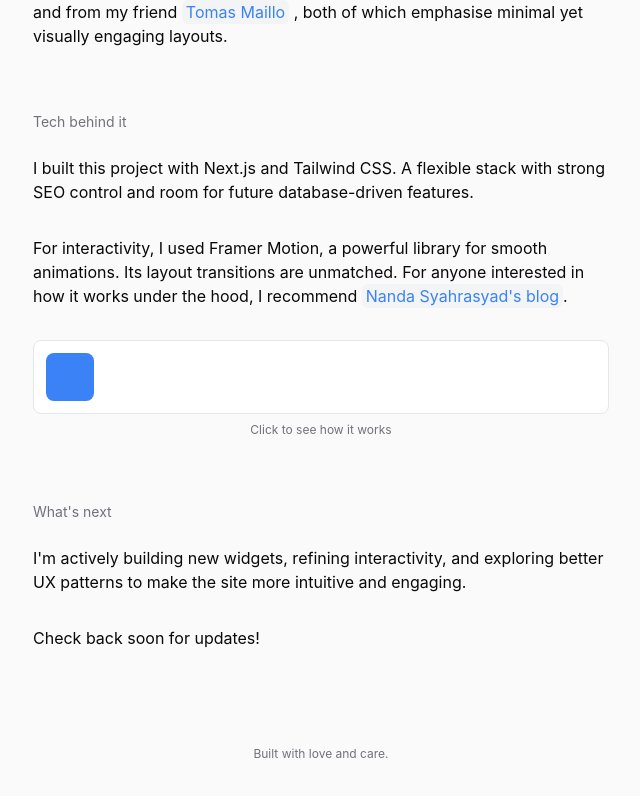
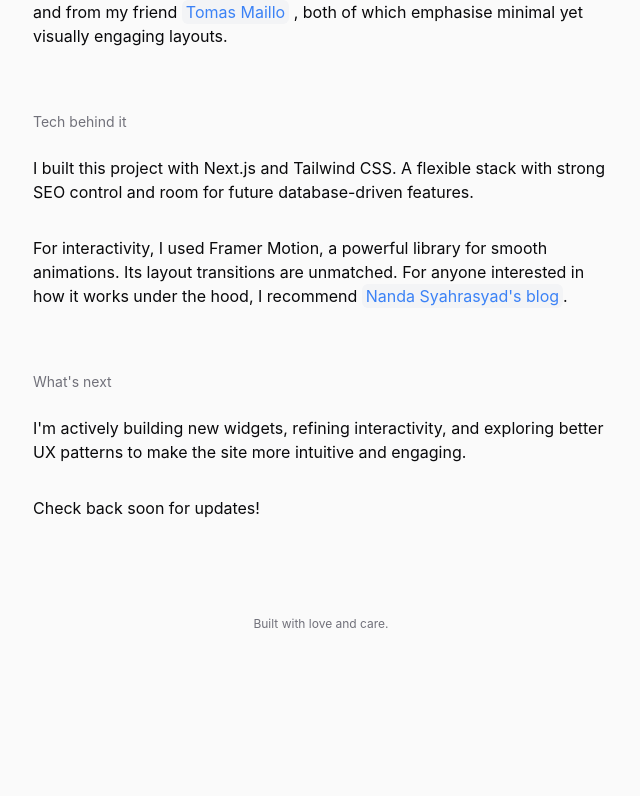
Before and after one commit to HJyup/hjyup-personal-page, a Next.js app: page /posts/portfolio in a window 1280 px wide. Shown: the part 2008-2804 px from the top of the page, without its empty margins (319-959 px from the left). After the commit the page ends 2768 px from the top, so only its background shows below. Built offline with nearby package versions, Linux system fonts and the light colour scheme.

Commit message:
fix: remove icon and animation example

```diff
--- a/app/posts/portfolio/page.tsx
+++ b/app/posts/portfolio/page.tsx
@@ -1,6 +1,5 @@
 import type { Metadata } from 'next';
 
-import FlexDirection from '@/components/module/animations/flexDirection';
 import {
   Body,
   Heading,
@@ -155,7 +154,6 @@ const PortfolioPage = () => {
             </Link>
             .
           </Text>
-          <FlexDirection />
         </Body>
       </Section>
 
--- a/components/module/animations/flexDirection.tsx
+++ /dev/null
@@ -1,27 +0,0 @@
-'use client';
-
-import { useState } from 'react';
-import { motion } from 'framer-motion';
-
-const FlexDirection = () => {
-  const [isClicked, setIsClicked] = useState(false);
-
-  return (
-    <div>
-      <motion.div
-        onClick={() => setIsClicked(!isClicked)}
-        className="flex rounded-lg border border-gray-200 dark:border-zinc-900 w-full p-3 cursor-pointer dark:bg-zinc-950 bg-white"
-        style={{
-          justifyContent: isClicked ? 'flex-end' : 'flex-start',
-        }}
-      >
-        <motion.div layout className="w-12 h-12 bg-blue-500 rounded-lg" />
-      </motion.div>
-      <p className="text-xs text-center text-zinc-500 dark:text-zinc-400 mt-2">
-        Click to see how it works
-      </p>
-    </div>
-  );
-};
-
-export default FlexDirection;
--- a/components/module/widgets/books.tsx
+++ b/components/module/widgets/books.tsx
@@ -224,13 +224,7 @@ export function BooksWidget({ className = '' }: { className?: string }) {
         >
           <AnimatePresence mode="wait" initial={false}>
             {selected ? (
-              <>
-                <IoBookmarks className="absolute top-4 right-4 md:top-5 md:right-5 lg:top-6 lg:right-6 w-5 h-5 text-zinc-500 dark:text-zinc-400" />
-                <HighlightedBook
-                  book={selected}
-                  onClear={handleClearSelection}
-                />
-              </>
+              <HighlightedBook book={selected} onClear={handleClearSelection} />
             ) : (
               <BookList onSelect={handleSelectBook} />
             )}
```
